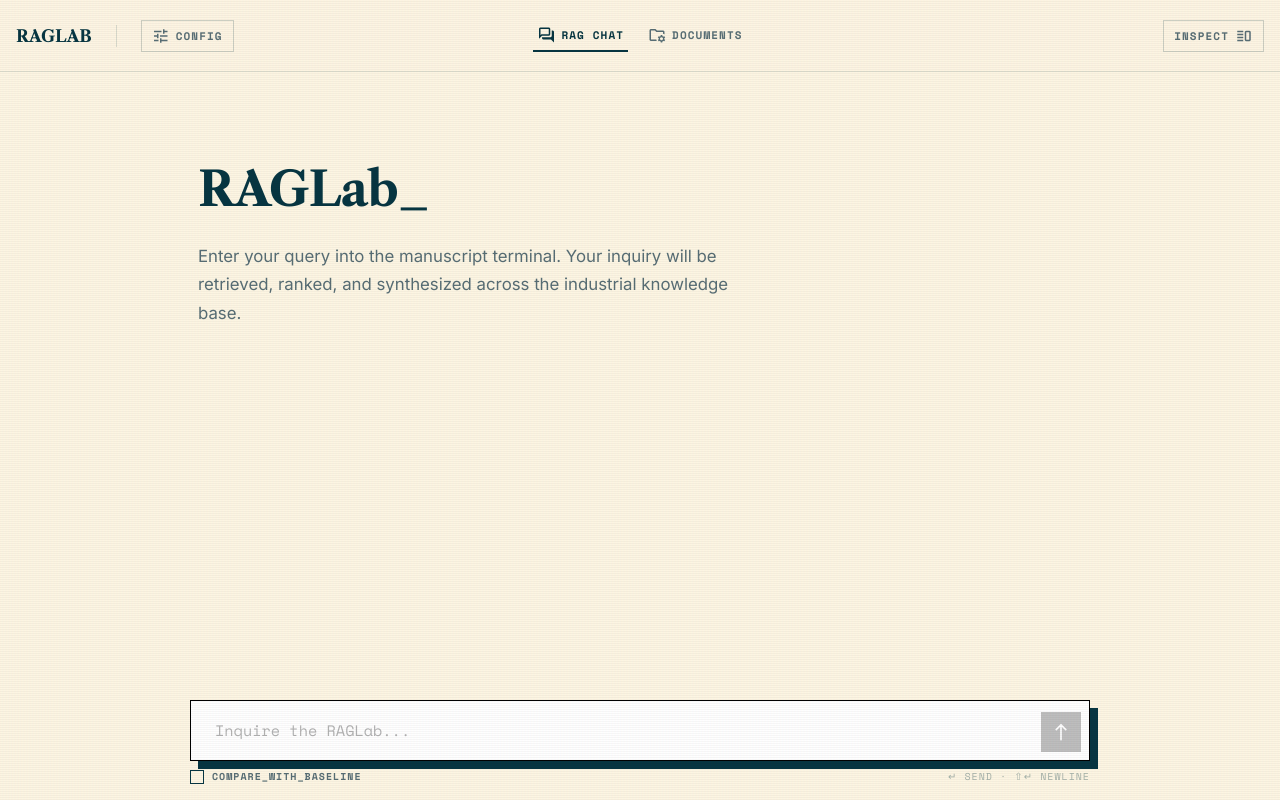
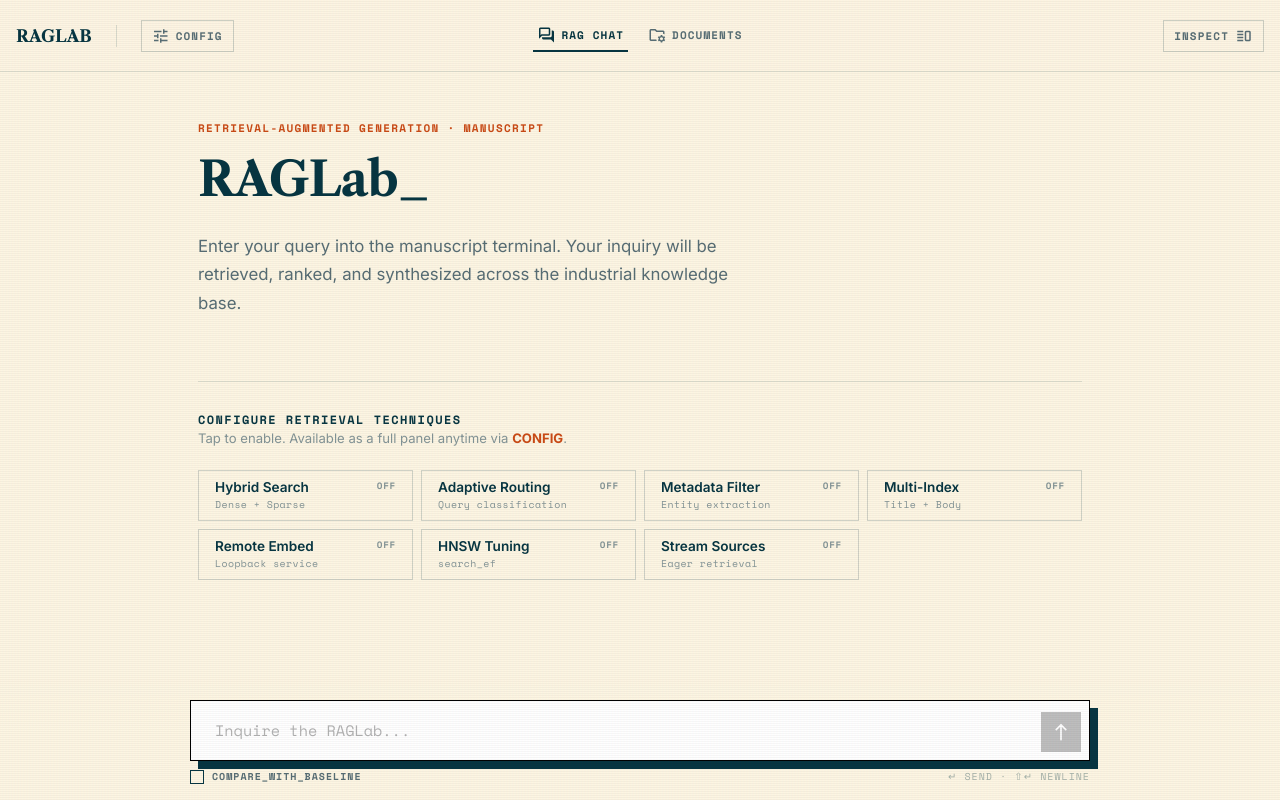
Before and after one commit to yashbodake/RAGLab, a Vue app in the folder frontend/: page / in a window 1280 px wide. Built offline with nearby package versions, Linux system fonts and the light colour scheme.

Commit message:
Welcome screen: surface retrieval features as quick-toggle chips

```diff
--- a/frontend/src/components/ChatArea.vue
+++ b/frontend/src/components/ChatArea.vue
@@ -1,17 +1,32 @@
 <script setup>
 import { computed } from 'vue';
 import { useChat } from '../composables/useChat';
+import { useFeatures } from '../composables/useFeatures';
 import MessageList from './MessageList.vue';
 import SkeletonLoader from './SkeletonLoader.vue';
 import ChatInput from './ChatInput.vue';
 
 const { messages, isStreaming, sendQuery } = useChat();
+const { features, toggleFeature } = useFeatures();
 
 const showSkeleton = computed(() => {
-  if (!isStreaming.value) return false;
+  if (isStreaming.value) return false;
   const lastMsg = messages.value[messages.value.length - 1];
   return lastMsg && lastMsg.role === 'assistant' && !lastMsg.content;
 });
+
+// The 7 retrieval features, surfaced as quick-toggle chips on the welcome
+// screen. Same state (useFeatures) as the CONFIG modal — toggling here is
+// reflected everywhere.
+const featureChips = [
+  { key: 'hybrid',              label: 'Hybrid Search',       hint: 'Dense + Sparse' },
+  { key: 'query_understanding', label: 'Adaptive Routing',    hint: 'Query classification' },
+  { key: 'metadata_aware',      label: 'Metadata Filter',     hint: 'Entity extraction' },
+  { key: 'multi_index',         label: 'Multi-Index',         hint: 'Title + Body' },
+  { key: 'remote_embed',        label: 'Remote Embed',        hint: 'Loopback service' },
+  { key: 'hnsw',                label: 'HNSW Tuning',         hint: 'search_ef' },
+  { key: 'stream_sources',      label: 'Stream Sources',      hint: 'Eager retrieval' },
+];
 </script>
 
 <template>
@@ -20,11 +35,33 @@ const showSkeleton = computed(() => {
       <div class="chat-canvas">
         <!-- State-zero welcome (only before first query) -->
         <section class="state-zero" v-if="messages.length === 0">
+          <span class="welcome-eyebrow label-caps">Retrieval-Augmented Generation · Manuscript</span>
           <h1 class="welcome-headline">RAGLab_</h1>
           <p class="welcome-body">
             Enter your query into the manuscript terminal. Your inquiry will be
             retrieved, ranked, and synthesized across the industrial knowledge base.
           </p>
+
+          <!-- Feature showcase — quick-toggle, synced with the CONFIG modal -->
+          <div class="welcome-features">
+            <h3 class="features-title label-caps">Configure Retrieval Techniques</h3>
+            <p class="features-sub">Tap to enable. Available as a full panel anytime via <strong>CONFIG</strong>.</p>
+            <div class="feature-grid">
+              <button
+                v-for="feat in featureChips"
+                :key="feat.key"
+                class="feature-chip"
+                :class="{ active: features[feat.key] }"
+                @click="toggleFeature(feat.key)"
+              >
+                <span class="chip-name">{{ feat.label }}</span>
+                <span class="chip-hint">{{ feat.hint }}</span>
+                <span class="chip-state" :class="{ on: features[feat.key] }">
+                  {{ features[feat.key] ? 'ON' : 'OFF' }}
+                </span>
+              </button>
+            </div>
+          </div>
         </section>
 
         <MessageList :messages="messages" />
@@ -65,6 +102,12 @@ const showSkeleton = computed(() => {
 .state-zero {
   padding: var(--spacing-lg) var(--spacing-sm);
 }
+.welcome-eyebrow {
+  color: var(--accent-secondary);
+  font-size: 11px;
+  margin-bottom: var(--spacing-md);
+  display: block;
+}
 .welcome-headline {
   font-family: var(--font-headline);
   font-weight: 700;
@@ -80,6 +123,82 @@ const showSkeleton = computed(() => {
   line-height: 1.7;
   color: var(--text-muted);
   max-width: 540px;
+  margin-bottom: var(--spacing-2xl);
+}
+
+/* ── Feature showcase ────────────────────────────────────────────── */
+.welcome-features {
+  border-top: 1px solid rgba(7, 54, 66, 0.12);
+  padding-top: var(--spacing-xl);
+}
+.features-title {
+  color: var(--accent-primary);
+  font-size: 12px;
+  margin-bottom: var(--spacing-xs);
+}
+.features-sub {
+  font-family: var(--font-body);
+  font-size: 0.82rem;
+  color: var(--text-dim);
+  margin-bottom: var(--spacing-lg);
+}
+.features-sub strong {
+  color: var(--accent-secondary);
+  font-weight: 700;
+}
+
+.feature-grid {
+  display: grid;
+  grid-template-columns: repeat(auto-fill, minmax(190px, 1fr));
+  gap: var(--spacing-sm);
+}
+
+.feature-chip {
+  display: flex;
+  flex-direction: column;
+  align-items: flex-start;
+  gap: 2px;
+  text-align: left;
+  padding: var(--spacing-sm) var(--spacing-md);
+  background: transparent;
+  border: 1px solid rgba(7, 54, 66, 0.18);
+  cursor: pointer;
+  transition: all var(--transition-fast);
+  position: relative;
+}
+.feature-chip:hover {
+  border-color: var(--accent-secondary);
+  background: rgba(203, 75, 22, 0.03);
+}
+.feature-chip.active {
+  border-color: var(--accent-primary);
+  background: rgba(7, 54, 66, 0.05);
+}
+
+.chip-name {
+  font-family: var(--font-body);
+  font-size: 0.85rem;
+  font-weight: 600;
+  color: var(--text-primary);
+}
+.chip-hint {
+  font-family: var(--font-mono);
+  font-size: 0.62rem;
+  letter-spacing: 0.04em;
+  color: var(--text-dim);
+}
+.chip-state {
+  position: absolute;
+  top: var(--spacing-sm);
+  right: var(--spacing-md);
+  font-family: var(--font-mono);
+  font-size: 0.58rem;
+  font-weight: 700;
+  letter-spacing: 0.08em;
+  color: var(--text-dim);
+}
+.chip-state.on {
+  color: var(--accent-secondary);
 }
 
 /* ── Mobile: tighter padding, less room reserved for the dock ────── */
@@ -93,5 +212,8 @@ const showSkeleton = computed(() => {
   .welcome-body {
     font-size: 0.95rem;
   }
+  .feature-grid {
+    grid-template-columns: repeat(auto-fill, minmax(150px, 1fr));
+  }
 }
 </style>
```
